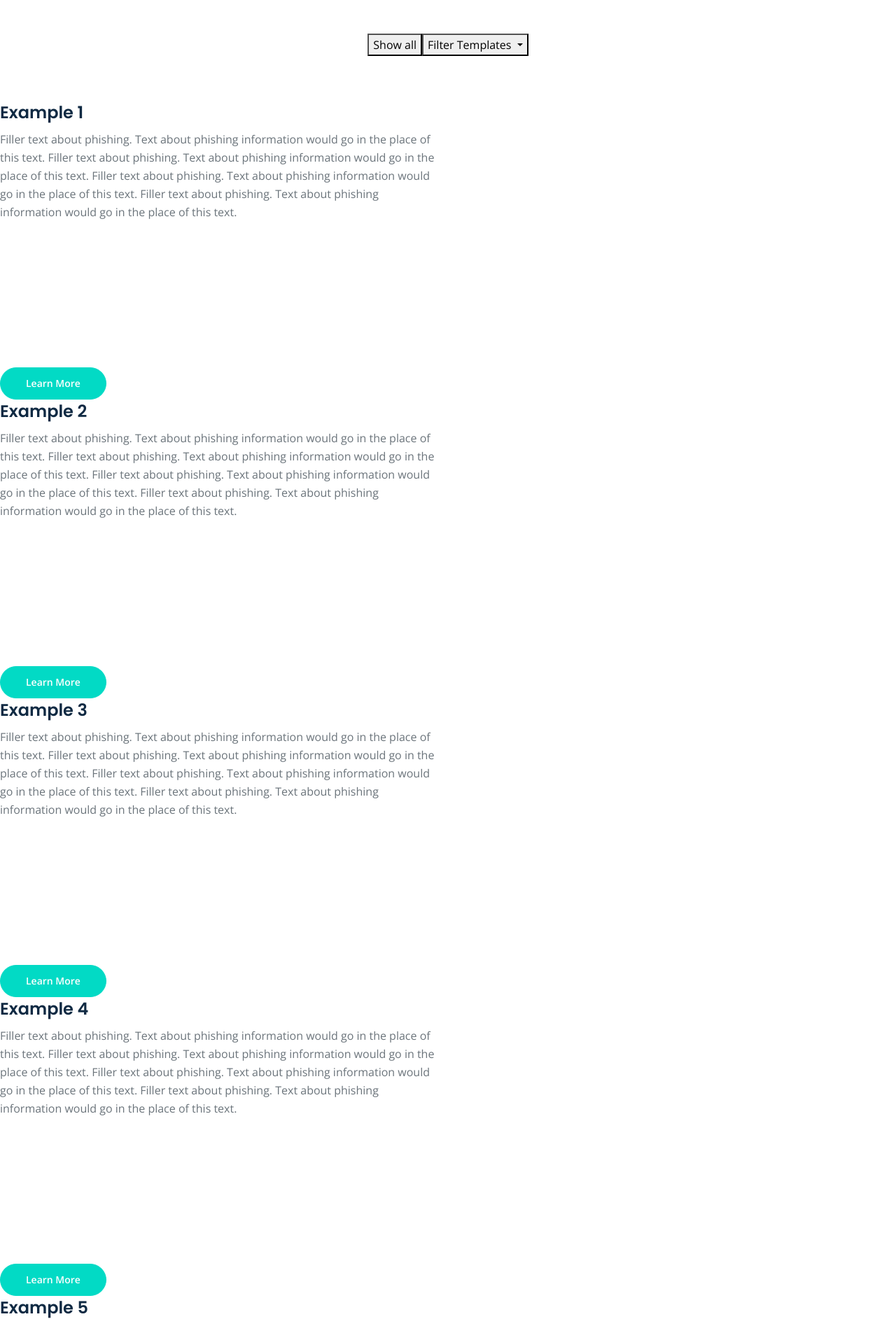
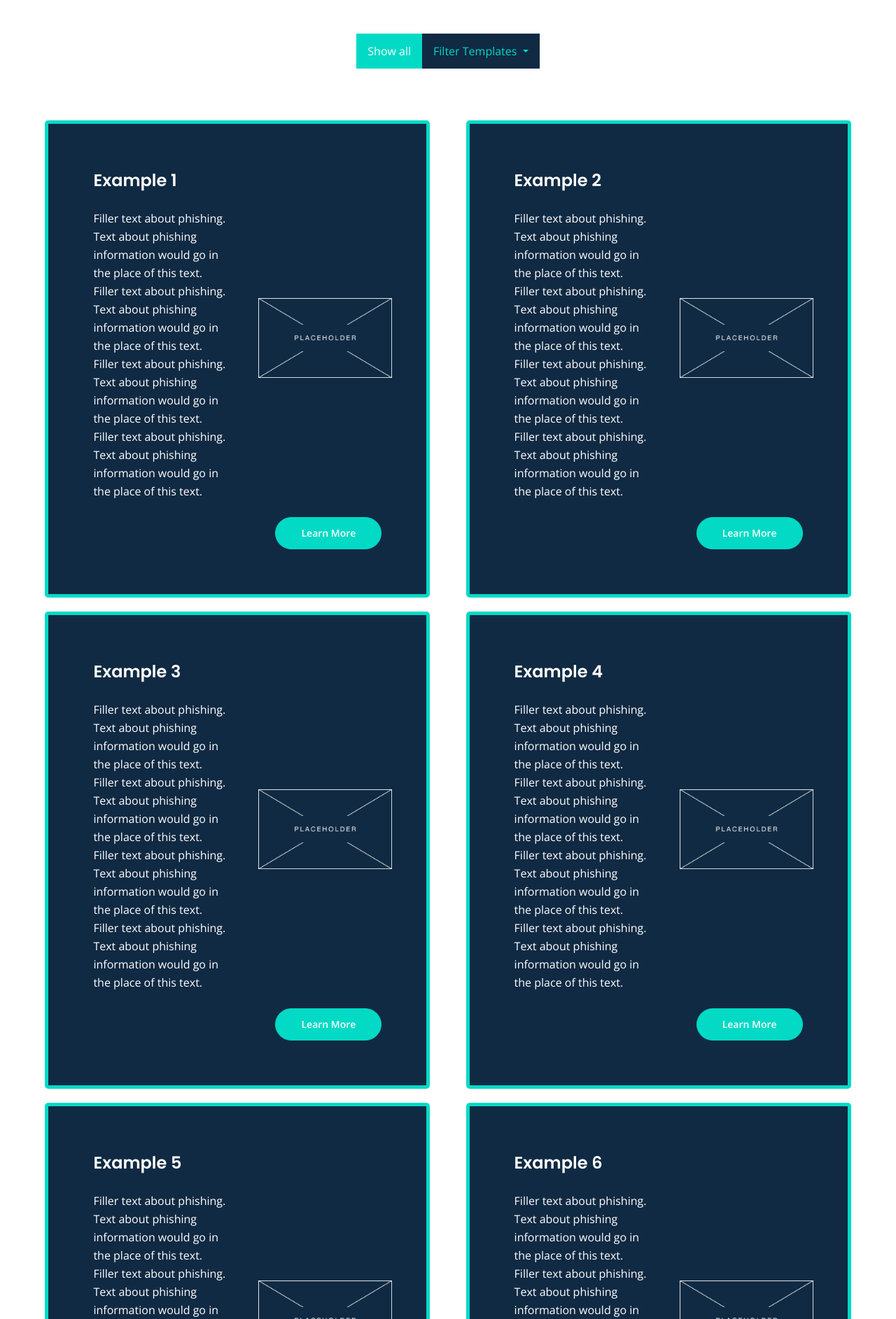
Before and after one commit to radclish/Phishbait, a PHP site: page /training-videos.html in a window 1280 px wide. Shown: the part 1015-2900 px from the top of the page at 70% size. Run offline with PHP 8.4, Linux system fonts and the light colour scheme.

Commit message:
Updating stylesheet
Updating stylesheet for additions to support the training-videos changes.

```diff
--- a/css/styles.css
+++ b/css/styles.css
@@ -1,40 +1,11 @@
-/* Description: Master CSS file */
-
-/*****************************************
-Table Of Contents:
-
-- General Styles
-- Navigation
-- Header
-- Statement
-- Details 1
-- Details Lightbox
-- Details 2
-- Features
-- About
-- Statistics
-- Invitation
-- Contact
-- Footer
-- Copyright
-- Back To Top Button
-- Extra Pages
-- Media Queries
-******************************************/
-
-/*****************************************
+/*****************************************************
 Colors:
-- Backgrounds, headings text - navy blue #102a43
-- Backgrounds - light gray #f2f3fd
-- Buttons, icons - blue #026cfe
-- Body text - dark gray #6b747b
-******************************************/
-
-
-/**************************/
-/*     General Styles     */
-/**************************/
-
+- Backgrounds, heading text, icons - Navy Blue #102A43
+- Backgrounds - white #FFFFFF
+- Secondary Backgrounds - Light Gray #F2F3FD
+- Buttons, icons - Blue-Green #02DAC5
+- Body text - dark gray #6B747B
+******************************************************/
 
 
 body,
@@ -307,7 +278,7 @@ a:hover {
 
 .form-control-input,
 .form-control-select {
-	display: block; /* needed for proper display of the label in Firefox, IE, Edge */
+	display: block;
 	width: 100%;
 	padding-top: 1.125rem;
 	padding-bottom: 0.125rem;
@@ -319,7 +290,7 @@ a:hover {
 	font-size: 0.875rem;
 	line-height: 1.875rem;
 	transition: all 0.2s;
-	-webkit-appearance: none; /* removes inner shadow on form inputs on ios safari */
+	-webkit-appearance: none;
 }
 
 .form-control-select {
@@ -330,7 +301,6 @@ a:hover {
 }
 
 select {
-    /* you should keep these first rules in place to maintain cross-browser behavior */
     -webkit-appearance: none;
 	-moz-appearance: none;
 	-ms-appearance: none;
@@ -343,9 +313,9 @@ select {
 }
 
 .form-control-textarea {
-	display: block; /* used to eliminate a bottom gap difference between Chrome and IE/FF */
+	display: block;
 	width: 100%;
-	height: 14rem; /* used instead of html rows to normalize height between Chrome and IE/FF */
+	height: 14rem;
 	padding-top: 1.5rem;
 	padding-left: 1.3125rem;
 	border: 1px solid #cbcbd1;
@@ -361,7 +331,7 @@ select {
 .form-control-select:focus,
 .form-control-textarea:focus {
 	border: 1px solid #a1a1a1;
-	outline: none; /* Removes blue border on focus */
+	outline: none;
 }
 
 .form-control-input:hover,
@@ -462,7 +432,6 @@ input[type='checkbox'] {
     font-variant: normal;
     text-rendering: auto;
     line-height: 1;
-    margin-bottom: 3rem;
     padding: 2.5rem 1rem 1.125rem 1rem;
     border-radius: 10px;
     text-align: center;
@@ -516,12 +485,10 @@ input[type='checkbox'] {
   color: #ffffff;
 }
 
-/* The "show" class is added to the filtered elements */
 .emailBtnShow {
   display: block;
 }
 
-/* Style the buttons */
 .emailBtn {
   border: none;
   outline: none;
@@ -531,13 +498,11 @@ input[type='checkbox'] {
   cursor: pointer;
 }
 
-/* Add a light grey background on mouse-over */
 .emailBtn:hover {
   background-color: #02DAC5;
   color: #FFFFFF;
 }
 
-/* Add a dark background to the active button */
 .emailBtn.active {
   background-color: #02DAC5;
   color: white;
@@ -546,9 +511,82 @@ input[type='checkbox'] {
 
 
 
-/**********************/
+
+
+.trainingTextContainer{
+	padding: 4rem;
+	color: #ffffff;
+}
+
+.trainingButtonContainer{
+	display: flex;
+	flex-wrap: wrap;
+	justify-content: flex-end;
+}
+
+.trainingTextContainer p{
+	margin-top: 1.5rem;
+	margin-bottom: 1.5rem;
+	color: #ffffff;
+}
+
+.trainingTextContainer h4{
+	color: #ffffff;
+}
+
+.trainingContainer {
+	display: flex;
+	flex-wrap: wrap;
+	justify-content: center;
+
+}
+
+.trainingFilterDiv {
+  width: 40vw;
+  min-width: 550px;
+  height: auto;
+  background-color: #102A43;
+  margin-top: 10px;
+  margin-bottom: 10px;
+  margin-left: 2%;
+  margin-right: 2%;
+  line-height: 100px;
+  text-align: left;
+  display: none; /* Hidden by default */
+  border-color: #02DAC5;
+  border-style: solid;
+  border-width: 5px;
+  border-radius: 5px;
+  color: #ffffff;
+}
+
+.trainingBtnShow {
+  display: block;
+}
+
+.trainingBtn {
+  border: none;
+  outline: none;
+  padding: 12px 16px;
+  background-color: #102A43;
+  color: #02DAC5;
+  cursor: pointer;
+}
+
+.trainingBtn:hover {
+  background-color: #02DAC5;
+  color: #FFFFFF;
+}
+
+.trainingBtn.active {
+  background-color: #02DAC5;
+  color: white;
+}
+
+
+
+
 /*     Navigation     */
-/**********************/
 .navbar {
 	background-color: #102a43;
 	font-weight: 600;
@@ -577,7 +615,7 @@ input[type='checkbox'] {
 
 .offcanvas-collapse {
 	position: fixed;
-	top: 3rem; /* adjusts the height between the top of the page and the offcanvas menu */
+	top: 3rem;
 	bottom: 0;
 	left: 100%;
 	width: 100%;
@@ -652,9 +690,7 @@ input[type='checkbox'] {
 }
 
 
-/*****************/
 /*    Header     */
-/*****************/
 .header {
 	position: relative;
 	overflow: hidden;
@@ -725,9 +761,7 @@ input[type='checkbox'] {
 /* end of wave animation */
 
 
-/*********************/
 /*     Statement     */
-/*********************/
 .basic-1 {
 	padding-top: 2rem;
 	padding-bottom: 3.75rem;
@@ -752,9 +786,7 @@ input[type='checkbox'] {
 }
 
 
-/*********************/
 /*     Details 1     */
-/*********************/
 .basic-2 {
 	padding-top: 3.75rem;
 	padding-bottom: 4.5rem;
@@ -786,10 +818,7 @@ input[type='checkbox'] {
 	margin-left: 0.5rem;
 }
 
-
-/****************************/
 /*     Details Lightbox     */
-/****************************/
 .lightbox-basic {
 	position: relative;
 	max-width: 1150px;
@@ -856,7 +885,6 @@ input[type='checkbox'] {
 .lightbox-basic .btn-solid-reg.mfp-close:hover {
 	color: #02DAC5;
 }
-/* end of action Button */
 
 /* Back Button */
 .lightbox-basic .btn-outline-reg.mfp-close.as-button {
@@ -877,7 +905,6 @@ input[type='checkbox'] {
 	background-color: #6b747b;
 	color: #ffffff;
 }
-/* end of back button */
 
 /* Close X Button */
 .lightbox-basic button.mfp-close.x-button {
@@ -888,12 +915,8 @@ input[type='checkbox'] {
 	height: 44px;
 	color: #555555;
 }
-/* end of close x button */
 
-
-/*********************/
 /*     Details 2     */
-/*********************/
 .basic-3 {
 	padding-top: 4.5rem;
 	padding-bottom: 4.5rem;
@@ -920,10 +943,7 @@ input[type='checkbox'] {
 	margin-left: 0.5rem;
 }
 
-
-/********************/
 /*     Features     */
-/********************/
 .basic-4 {
 	padding-top: 4.5rem;
 	padding-bottom: 2.5rem;
@@ -948,10 +968,7 @@ input[type='checkbox'] {
 	text-align: center;
 }
 
-
-/*****************/
 /*     About     */
-/*****************/
 .basic-5 {
 	padding-top: 3rem;
 	padding-bottom: 3rem;
@@ -970,9 +987,7 @@ input[type='checkbox'] {
 }
 
 
-/**********************/
 /*     Statistics     */
-/**********************/
 .counter {
 	padding-top: 2rem;
 	padding-bottom: 3.5rem;
@@ -1006,10 +1021,7 @@ input[type='checkbox'] {
 	vertical-align: middle;
 }
 
-
-/**********************/
 /*     Invitation     */
-/**********************/
 .basic-6 {
 	text-align: center;
 }
@@ -1024,9 +1036,7 @@ input[type='checkbox'] {
 }
 
 
-/*******************/
 /*     Contact     */
-/*******************/
 .form-1 {
 	overflow-x: hidden;
 	padding-top: 7.75rem;
@@ -1058,9 +1068,7 @@ input[type='checkbox'] {
 }
 
 
-/******************/
 /*     Footer     */
-/******************/
 .footer {
 	padding-top: 5.25rem;
 	padding-bottom: 1rem;
@@ -1097,9 +1105,7 @@ input[type='checkbox'] {
 }
 
 
-/*********************/
 /*     Copyright     */
-/*********************/
 .copyright {
 	padding-top: 1rem;
 	padding-bottom: 1rem;
@@ -1115,10 +1121,7 @@ input[type='checkbox'] {
 	color: #92989c;
 }
 
-
-/******************************/
 /*     Back To Top Button     */
-/******************************/
 a.back-to-top {
 	position: fixed;
 	z-index: 999;
@@ -1138,9 +1141,7 @@ a:hover.back-to-top {
 }
 
 
-/*************************/
 /*     Media Queries     */
-/*************************/
 /* Min-width 768px */
 @media (min-width: 768px) {
 
@@ -1163,7 +1164,7 @@ a:hover.back-to-top {
 		padding-right: 2rem;
 		padding-left: 2rem;
 	}
-	/* end of features */
+	/* end of Features */
 
 
 	/* Invitation */
@@ -1448,7 +1449,4 @@ a:hover.back-to-top {
 	/* end of contact */
 }
 
-
-
-
 /* end of min-width 1200px */
```
